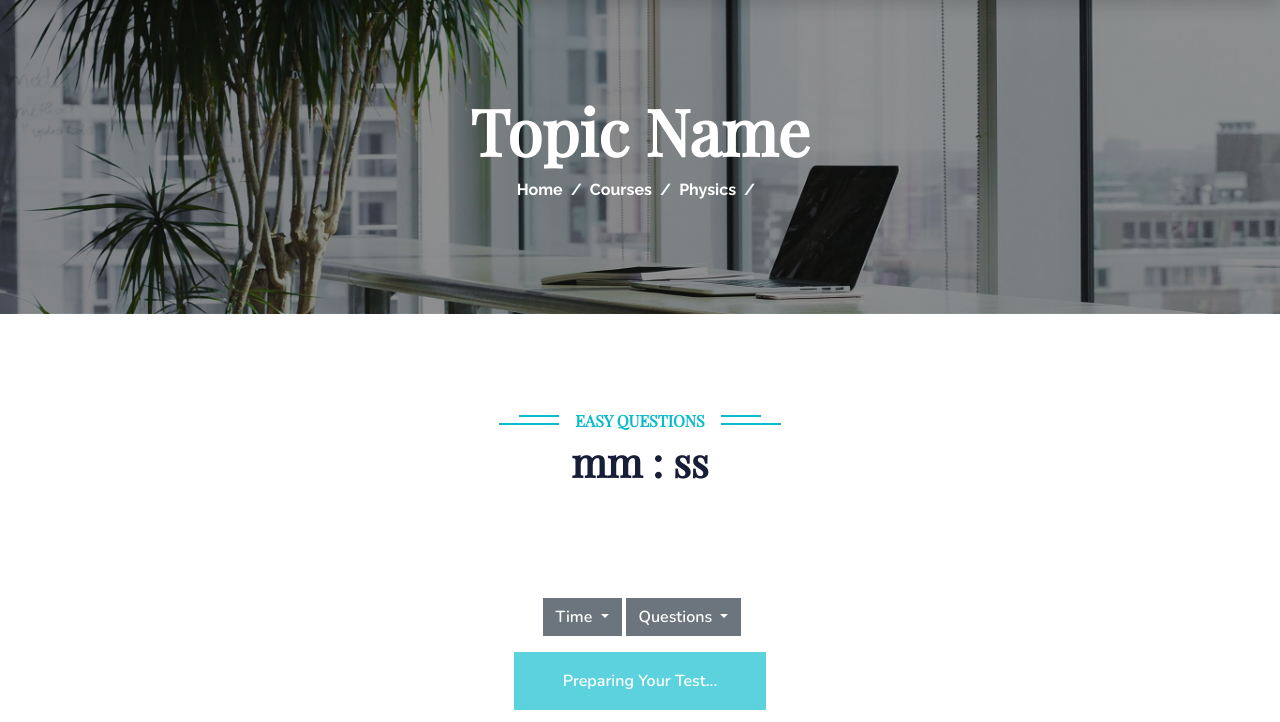
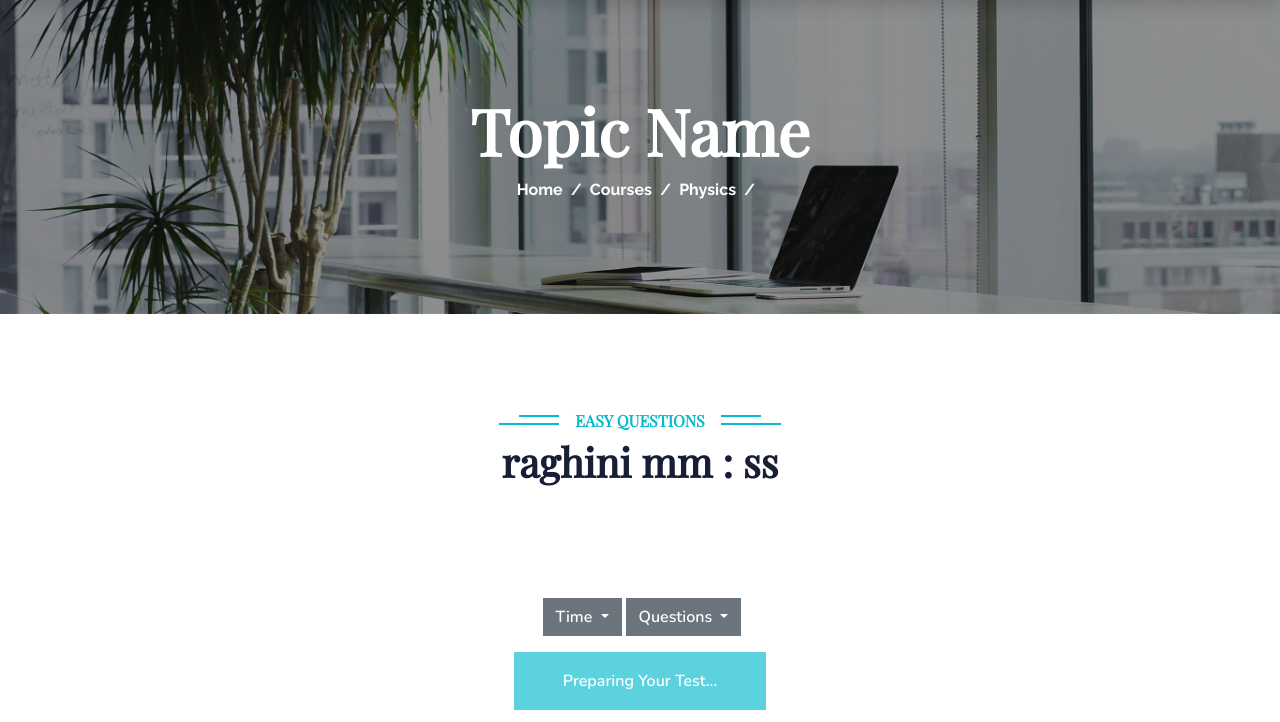
Before and after one commit to Arko27/elearning-1.0.0, a plain HTML site: page questions.html in a window 1280 px wide. Shown: the part 78-800 px from the top of the page. Drawn offline with nearby package versions, Linux system fonts and the light colour scheme; a web font is replaced by a local one.

Commit message:
commented

```diff
--- a/questions.html
+++ b/questions.html
@@ -93,7 +93,7 @@
         <div class="container">
             <div class="text-center wow fadeInUp" data-wow-delay="0.1s">
                 <h6 class="section-title bg-white text-center text-primary px-3">Easy Questions</h6>
-                <h1 class="mb-5" id="demo"> mm : ss </h1>
+                <h1 class="mb-5" id="demo">raghini mm : ss </h1>
             </div>
         </div>
     </div>
```
